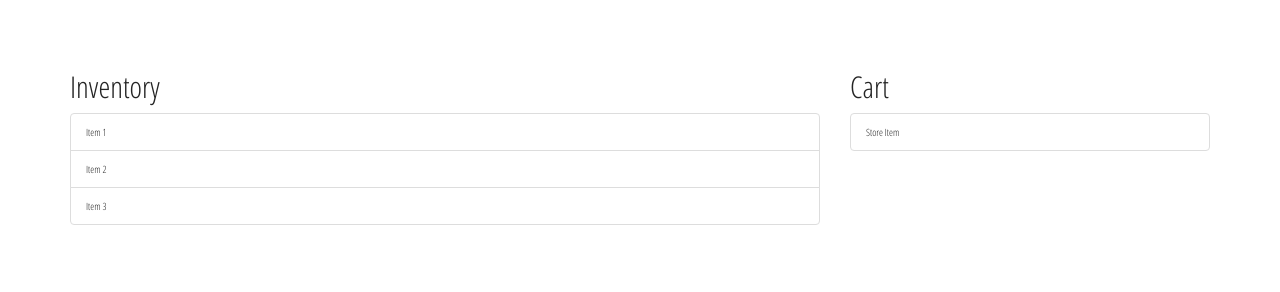
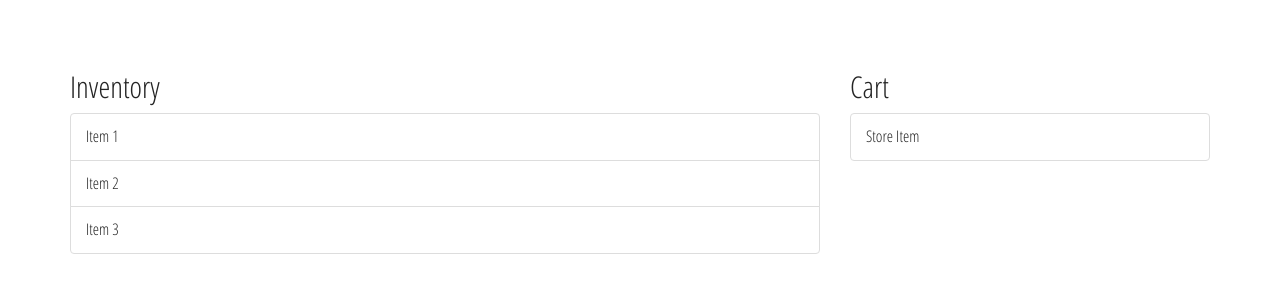
Before and after one commit to iamchristopher/react-shopping-cart, a React app: page / in a window 1280 px wide. Built offline with nearby package versions, Linux system fonts and the light colour scheme.

Commit message:
Incrased default font size

```diff
--- a/src/index.css
+++ b/src/index.css
@@ -3,5 +3,5 @@
     margin: 50px;
     color: #242424;
     padding: 0;
-    font: 1.0rem/1.6 'Open Sans Condensed', Tahoma, sans-serif;
+    font: 1.6rem/1.6 'Open Sans Condensed', Tahoma, sans-serif;
 }
```
